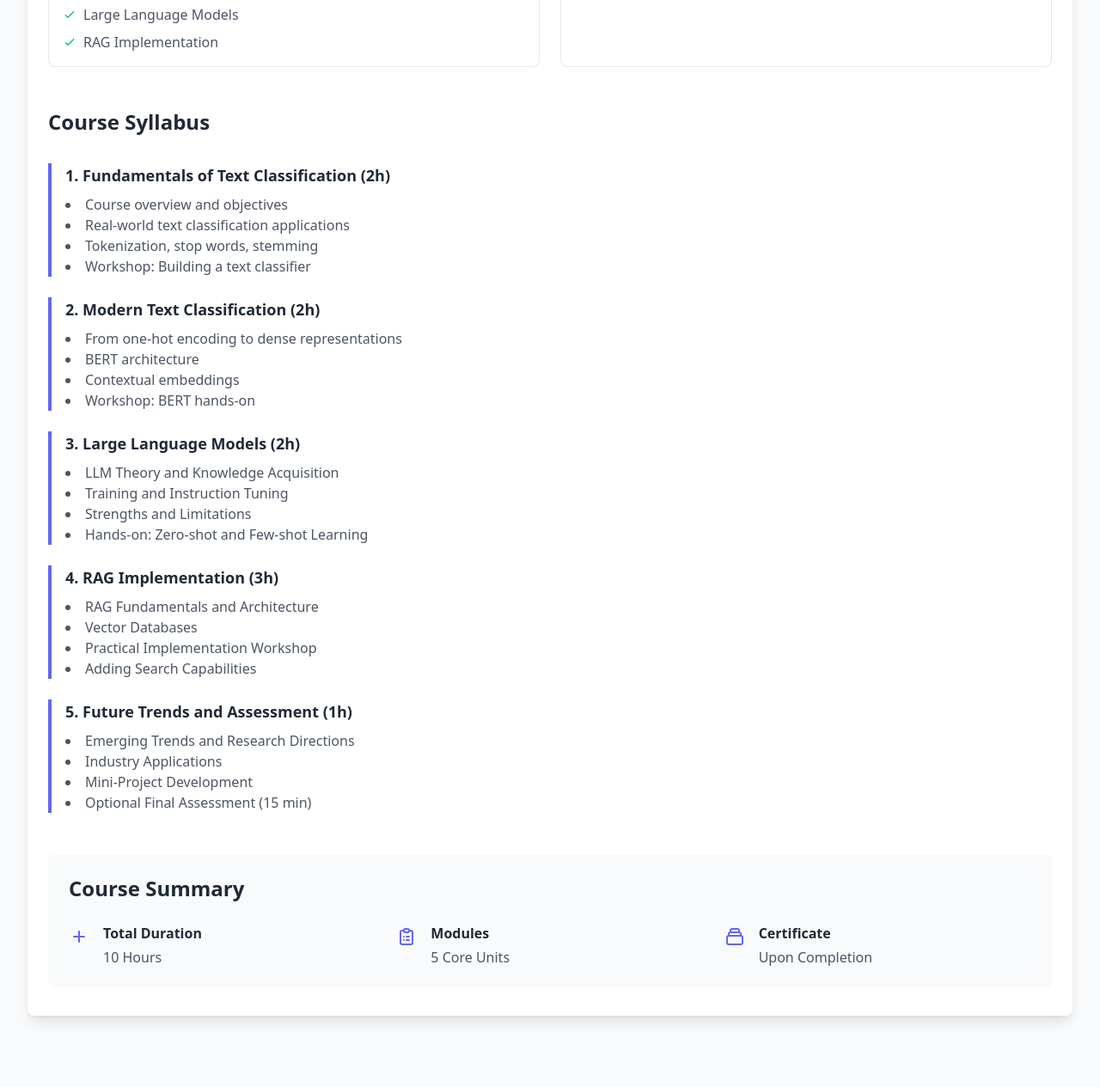
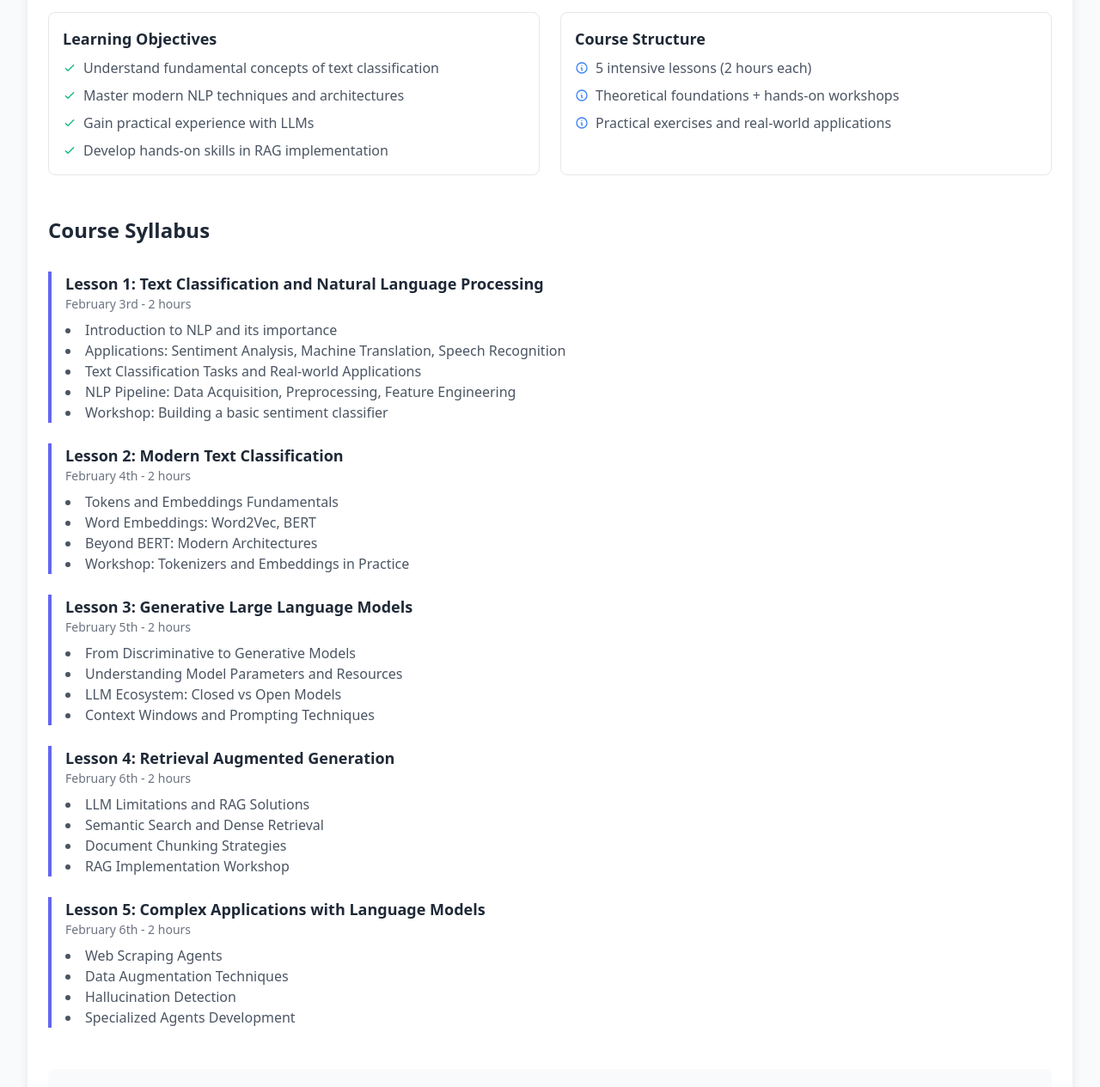
Before and after one commit to Net4uCA/Net4uCA, a plain HTML site: page index.html in a window 1280 px wide. Shown: the part 652-1917 px from the top of the page at 86% size. Before the commit the page ends 1882 px from the top, so only its background shows below. Drawn offline with nearby package versions, Linux system fonts and the light colour scheme.

Commit message:
Commit_nlp_course

```diff
--- a/index.html
+++ b/index.html
@@ -17,215 +17,243 @@
             background-color: #4f46e5;
             color: white;
         }
-        html {
-            scroll-behavior: smooth;
-        }
     </style>
 </head>
 <body class="bg-gray-50">
     <!-- Main Container -->
     <div class="max-w-7xl mx-auto px-4 sm:px-6 lg:px-8 py-12">
-        <!-- Header Section with Logo -->
+        <!-- Header Section -->
         <div class="flex items-center justify-center space-x-6 mb-12">
-            <img src="/api/placeholder/96/96" alt="University Logo" class="w-24 h-24 rounded-full shadow-md object-cover">
+            <img src="https://github.com/Net4uCA/Net4uCA.github.io/blob/main/net4u.png?raw=true" alt="University Logo" class="w-24 h-24 rounded-full shadow-md">
             <div class="text-left">
-                <h1 class="text-4xl font-bold text-gray-900">Networks for Humans laboratory (Net4U)</h1>
+                <h1 class="text-4xl font-bold text-gray-900">Networks for Humans laboratory - Net4U </h1>
                 <p class="text-xl text-gray-600 mt-2">Internet Engineering Courses</p>
-                <p class="text-xl text-gray-600 mt-2">University of Cagliari</p>
+                <p class="text-lg text-gray-600">University of Cagliari</p>
             </div>
         </div>
 
-        <!-- Course Content -->
-        <div class="bg-white shadow-lg rounded-lg overflow-hidden">
+        <!-- Course Tabs -->
+        <div class="mb-8">
+            <div class="border-b border-gray-200">
+                <nav class="flex -mb-px">
+                    <button onclick="switchTab('nlp')" class="tab-button active w-1/4 py-4 px-6 text-center border-b-2 font-medium text-sm rounded-t-lg hover:bg-indigo-50">
+                        Natural Language Processing
+                    </button>
+                    <button onclick="switchTab('cloud')" class="tab-button w-1/4 py-4 px-6 text-center border-b-2 font-medium text-sm rounded-t-lg hover:bg-indigo-50">
+                        Cloud Computing
+                    </button>
+
+                </nav>
+            </div>
+        </div>
+
+        <!-- NLP Course Content -->
+        <div id="nlp" class="tab-content active">
+            <div class="bg-white shadow-lg rounded-lg overflow-hidden">
             <!-- Course Header -->
             <div class="bg-indigo-600 px-6 py-8">
-                <h1 class="text-3xl font-bold text-white">Natural Language Processing</h1>
-                <p class="mt-2 text-indigo-100">From Fundamentals to Large Language Models</p>
+                <h1 class="text-3xl font-bold text-white">Seminar on Text Classification & Natural Language Processing</h1>
+                <p class="mt-2 text-indigo-100">From Text Classification to Large Language Models</p>
                 <div class="mt-4 flex items-center text-indigo-100">
-                    <svg class="h-5 w-5 mr-2" fill="none" stroke="currentColor" viewBox="0 0 24 24">
-                        <path stroke-linecap="round" stroke-linejoin="round" stroke-width="2" d="M12 8v4l3 3m6-3a9 9 0 11-18 0 9 9 0 0118 0z"></path>
-                    </svg>
-                    <span>10 Hours</span>
+                    <span class="mr-6">Duration: 10 Hours (5 Lessons)</span>
+                    <span>February 2025</span>
                 </div>
             </div>
 
             <!-- Course Overview -->
             <div class="px-6 py-8">
                 <h2 class="text-2xl font-bold text-gray-800">Course Overview</h2>
-                <p class="mt-4 text-gray-600">A comprehensive introduction to Natural Language Processing, covering both traditional approaches and modern Large Language Models. The course combines theoretical foundations with hands-on workshops.</p>
+                <p class="mt-4 text-gray-600">A comprehensive seminar covering modern text classification techniques, from fundamentals to advanced LLM applications. The course combines theoretical foundations with hands-on practice, emphasizing real-world applications.</p>
 
-                <!-- Course Highlights -->
+                <!-- Course Materials -->
+                <div class="mt-6">
+                    <a href="https://github.com/lu-ser/NLPSeminar" class="text-indigo-600 hover:text-indigo-800 flex items-center">
+                        <svg class="w-5 h-5 mr-2" fill="currentColor" viewBox="0 0 20 20">
+                            <path d="M10 0C4.477 0 0 4.477 0 10c0 4.42 2.865 8.166 6.839 9.489.5.092.682-.217.682-.482 0-.237-.008-.866-.013-1.7-2.782.604-3.369-1.341-3.369-1.341-.454-1.155-1.11-1.462-1.11-1.462-.908-.62.069-.608.069-.608 1.003.07 1.531 1.03 1.531 1.03.892 1.529 2.341 1.087 2.91.831.092-.646.35-1.086.636-1.336-2.22-.253-4.555-1.11-4.555-4.943 0-1.091.39-1.984 1.029-2.683-.103-.253-.446-1.27.098-2.647 0 0 .84-.269 2.75 1.025A9.578 9.578 0 0110 4.836c.85.004 1.705.115 2.504.337 1.909-1.294 2.747-1.025 2.747-1.025.546 1.377.203 2.394.1 2.647.64.699 1.028 1.592 1.028 2.683 0 3.842-2.339 4.687-4.566 4.934.359.309.678.919.678 1.852 0 1.336-.012 2.415-.012 2.743 0 .267.18.578.688.48C17.137 18.163 20 14.418 20 10c0-5.523-4.477-10-10-10z"/>
+                        </svg>
+                        Course Materials Repository
+                    </a>
+                </div>
+
+                <!-- Learning Objectives -->
                 <div class="mt-8 grid grid-cols-1 md:grid-cols-2 gap-6">
                     <div class="border rounded-lg p-4">
-                        <h3 class="font-semibold text-lg text-gray-800">What You'll Learn</h3>
+                        <h3 class="font-semibold text-lg text-gray-800">Learning Objectives</h3>
                         <ul class="mt-2 space-y-2 text-gray-600">
                             <li class="flex items-center">
                                 <svg class="h-4 w-4 mr-2 text-green-500" fill="none" stroke="currentColor" viewBox="0 0 24 24">
                                     <path stroke-linecap="round" stroke-linejoin="round" stroke-width="2" d="M5 13l4 4L19 7"></path>
                                 </svg>
-                                Text Classification Fundamentals
+                                Understand fundamental concepts of text classification
                             </li>
                             <li class="flex items-center">
                                 <svg class="h-4 w-4 mr-2 text-green-500" fill="none" stroke="currentColor" viewBox="0 0 24 24">
                                     <path stroke-linecap="round" stroke-linejoin="round" stroke-width="2" d="M5 13l4 4L19 7"></path>
                                 </svg>
-                                Modern NLP Techniques
+                                Master modern NLP techniques and architectures
                             </li>
                             <li class="flex items-center">
                                 <svg class="h-4 w-4 mr-2 text-green-500" fill="none" stroke="currentColor" viewBox="0 0 24 24">
                                     <path stroke-linecap="round" stroke-linejoin="round" stroke-width="2" d="M5 13l4 4L19 7"></path>
                                 </svg>
-                                Large Language Models
+                                Gain practical experience with LLMs
                             </li>
                             <li class="flex items-center">
                                 <svg class="h-4 w-4 mr-2 text-green-500" fill="none" stroke="currentColor" viewBox="0 0 24 24">
                                     <path stroke-linecap="round" stroke-linejoin="round" stroke-width="2" d="M5 13l4 4L19 7"></path>
                                 </svg>
-                                RAG Implementation
+                                Develop hands-on skills in RAG implementation
                             </li>
                         </ul>
                     </div>
                     <div class="border rounded-lg p-4">
-                        <h3 class="font-semibold text-lg text-gray-800">Prerequisites</h3>
+                        <h3 class="font-semibold text-lg text-gray-800">Course Structure</h3>
                         <ul class="mt-2 space-y-2 text-gray-600">
                             <li class="flex items-center">
                                 <svg class="h-4 w-4 mr-2 text-blue-500" fill="none" stroke="currentColor" viewBox="0 0 24 24">
                                     <path stroke-linecap="round" stroke-linejoin="round" stroke-width="2" d="M13 16h-1v-4h-1m1-4h.01M21 12a9 9 0 11-18 0 9 9 0 0118 0z"></path>
                                 </svg>
-                                Basic Python programming
+                                5 intensive lessons (2 hours each)
                             </li>
                             <li class="flex items-center">
                                 <svg class="h-4 w-4 mr-2 text-blue-500" fill="none" stroke="currentColor" viewBox="0 0 24 24">
                                     <path stroke-linecap="round" stroke-linejoin="round" stroke-width="2" d="M13 16h-1v-4h-1m1-4h.01M21 12a9 9 0 11-18 0 9 9 0 0118 0z"></path>
                                 </svg>
-                                Basic ML concepts
+                                Theoretical foundations + hands-on workshops
+                            </li>
+                            <li class="flex items-center">
+                                <svg class="h-4 w-4 mr-2 text-blue-500" fill="none" stroke="currentColor" viewBox="0 0 24 24">
+                                    <path stroke-linecap="round" stroke-linejoin="round" stroke-width="2" d="M13 16h-1v-4h-1m1-4h.01M21 12a9 9 0 11-18 0 9 9 0 0118 0z"></path>
+                                </svg>
+                                Practical exercises and real-world applications
                             </li>
                         </ul>
                     </div>
                 </div>
 
-                <!-- Course Syllabus -->
+                <!-- Detailed Syllabus -->
                 <div class="mt-12">
                     <h2 class="text-2xl font-bold text-gray-800">Course Syllabus</h2>
                     <div class="mt-8 space-y-6">
-                        <!-- Module 1 -->
+                        <!-- Lesson 1 -->
                         <div class="border-l-4 border-indigo-500 pl-4">
-                            <h3 class="font-semibold text-lg text-gray-800">1. Fundamentals of Text Classification (2h)</h3>
+                            <h3 class="font-semibold text-lg text-gray-800">Lesson 1: Text Classification and Natural Language Processing</h3>
+                            <p class="text-sm text-gray-500">February 3rd - 2 hours</p>
                             <ul class="mt-2 text-gray-600 list-disc list-inside">
-                                <li>Course overview and objectives</li>
-                                <li>Real-world text classification applications</li>
-                                <li>Tokenization, stop words, stemming</li>
-                                <li>Workshop: Building a text classifier</li>
+                                <li>Introduction to NLP and its importance</li>
+                                <li>Applications: Sentiment Analysis, Machine Translation, Speech Recognition</li>
+                                <li>Text Classification Tasks and Real-world Applications</li>
+                                <li>NLP Pipeline: Data Acquisition, Preprocessing, Feature Engineering</li>
+                                <li>Workshop: Building a basic sentiment classifier</li>
                             </ul>
                         </div>
 
-                        <!-- Module 2 -->
+                        <!-- Lesson 2 -->
                         <div class="border-l-4 border-indigo-500 pl-4">
-                            <h3 class="font-semibold text-lg text-gray-800">2. Modern Text Classification (2h)</h3>
+                            <h3 class="font-semibold text-lg text-gray-800">Lesson 2: Modern Text Classification</h3>
+                            <p class="text-sm text-gray-500">February 4th - 2 hours</p>
                             <ul class="mt-2 text-gray-600 list-disc list-inside">
-                                <li>From one-hot encoding to dense representations</li>
-                                <li>BERT architecture</li>
-                                <li>Contextual embeddings</li>
-                                <li>Workshop: BERT hands-on</li>
+                                <li>Tokens and Embeddings Fundamentals</li>
+                                <li>Word Embeddings: Word2Vec, BERT</li>
+                                <li>Beyond BERT: Modern Architectures</li>
+                                <li>Workshop: Tokenizers and Embeddings in Practice</li>
                             </ul>
                         </div>
 
-                        <!-- Module 3 -->
+                        <!-- Lesson 3 -->
                         <div class="border-l-4 border-indigo-500 pl-4">
-                            <h3 class="font-semibold text-lg text-gray-800">3. Large Language Models (2h)</h3>
+                            <h3 class="font-semibold text-lg text-gray-800">Lesson 3: Generative Large Language Models</h3>
+                            <p class="text-sm text-gray-500">February 5th - 2 hours</p>
                             <ul class="mt-2 text-gray-600 list-disc list-inside">
-                                <li>LLM Theory and Knowledge Acquisition</li>
-                                <li>Training and Instruction Tuning</li>
-                                <li>Strengths and Limitations</li>
-                                <li>Hands-on: Zero-shot and Few-shot Learning</li>
+                                <li>From Discriminative to Generative Models</li>
+                                <li>Understanding Model Parameters and Resources</li>
+                                <li>LLM Ecosystem: Closed vs Open Models</li>
+                                <li>Context Windows and Prompting Techniques</li>
                             </ul>
                         </div>
 
-                        <!-- Module 4 -->
+                        <!-- Lesson 4 -->
                         <div class="border-l-4 border-indigo-500 pl-4">
-                            <h3 class="font-semibold text-lg text-gray-800">4. RAG Implementation (3h)</h3>
+                            <h3 class="font-semibold text-lg text-gray-800">Lesson 4: Retrieval Augmented Generation</h3>
+                            <p class="text-sm text-gray-500">February 6th - 2 hours</p>
                             <ul class="mt-2 text-gray-600 list-disc list-inside">
-                                <li>RAG Fundamentals and Architecture</li>
-                                <li>Vector Databases</li>
-                                <li>Practical Implementation Workshop</li>
-                                <li>Adding Search Capabilities</li>
+                                <li>LLM Limitations and RAG Solutions</li>
+                                <li>Semantic Search and Dense Retrieval</li>
+                                <li>Document Chunking Strategies</li>
+                                <li>RAG Implementation Workshop</li>
                             </ul>
                         </div>
 
-                        <!-- Module 5 -->
+                        <!-- Lesson 5 -->
                         <div class="border-l-4 border-indigo-500 pl-4">
-                            <h3 class="font-semibold text-lg text-gray-800">5. Future Trends and Assessment (1h)</h3>
+                            <h3 class="font-semibold text-lg text-gray-800">Lesson 5: Complex Applications with Language Models</h3>
+                            <p class="text-sm text-gray-500">February 6th - 2 hours</p>
                             <ul class="mt-2 text-gray-600 list-disc list-inside">
-                                <li>Emerging Trends and Research Directions</li>
-                                <li>Industry Applications</li>
-                                <li>Mini-Project Development</li>
-                                <li>Optional Final Assessment (15 min)</li>
+                                <li>Web Scraping Agents</li>
+                                <li>Data Augmentation Techniques</li>
+                                <li>Hallucination Detection</li>
+                                <li>Specialized Agents Development</li>
                             </ul>
                         </div>
                     </div>
 
-                    <!-- Course Summary Box -->
+                    <!-- Course Summary -->
                     <div class="mt-12 bg-gray-50 rounded-lg p-6">
-                        <h2 class="text-2xl font-bold text-gray-800">Course Summary</h2>
+                        <h2 class="text-2xl font-bold text-gray-800">Course Information</h2>
                         <div class="mt-6 grid grid-cols-1 md:grid-cols-3 gap-6">
                             <div class="flex items-start">
                                 <svg class="h-6 w-6 text-indigo-500 mt-1" fill="none" stroke="currentColor" viewBox="0 0 24 24">
-                                    <path stroke-linecap="round" stroke-linejoin="round" stroke-width="2" d="M12 6v6m0 0v6m0-6h6m-6 0H6"></path>
+                                    <path stroke-linecap="round" stroke-linejoin="round" stroke-width="2" d="M12 8v4l3 3m6-3a9 9 0 11-18 0 9 9 0 0118 0z"></path>
                                 </svg>
                                 <div class="ml-4">
-                                    <h3 class="font-semibold text-gray-800">Total Duration</h3>
-                                    <p class="mt-1 text-gray-600">10 Hours</p>
+                                    <h3 class="font-semibold text-gray-800">Duration</h3>
+                                    <p class="mt-1 text-gray-600">10 Hours Total</p>
                                 </div>
                             </div>
                             <div class="flex items-start">
-                                <svg class="h-6 w-6 text-indigo-500 mt-1" fill="none" stroke="currentColor" viewBox="0 0 24 24">
-                                    <path stroke-linecap="round" stroke-linejoin="round" stroke-width="2" d="M9 5H7a2 2 0 00-2 2v12a2 2 0 002 2h10a2 2 0 002-2V7a2 2 0 00-2-2h-2M9 5a2 2 0 002 2h2a2 2 0 002-2M9 5a2 2 0 012-2h2a2 2 0 012 2m-3 7h3m-3 4h3m-6-4h.01M9 16h.01"></path>
-                                </svg>
-                                <div class="ml-4">
-                                    <h3 class="font-semibold text-gray-800">Modules</h3>
-                                    <p class="mt-1 text-gray-600">5 Core Units</p>
-                                </div>
-                            </div>
-                            <div class="flex items-start">
-                                <svg class="h-6 w-6 text-indigo-500 mt-1" fill="none" stroke="currentColor" viewBox="0 0 24 24">
-                                    <path stroke-linecap="round" stroke-linejoin="round" stroke-width="2" d="M19 11H5m14 0a2 2 0 012 2v6a2 2 0 01-2 2H5a2 2 0 01-2-2v-6a2 2 0 012-2m14 0V9a2 2 0 00-2-2M5 11V9a2 2 0 012-2m0 0V5a2 2 0 012-2h6a2 2 0 012 2v2M7 7h10"></path>
-                                </svg>
-                                <div class="ml-4">
-                                    <h3 class="font-semibold text-gray-800">Certificate</h3>
-                                    <p class="mt-1 text-gray-600">Upon Completion</p>
-                                </div>
-                            </div>
-                        </div>
+                                <svg class="h-6 w-6 text-indigo-500 mt-1" fill="none" stroke="currentColor" view
+        </div>
+
+        <!-- Cloud Computing Course -->
+        <div id="cloud" class="tab-content">
+            <div class="bg-white shadow-lg rounded-lg overflow-hidden">
+                <div class="bg-blue-600 px-6 py-8">
+                    <h1 class="text-3xl font-bold text-white">Other Courses</h1>
+                    <p class="mt-2 text-blue-100"> - </p>
+                    <div class="mt-4 flex items-center text-blue-100">
+                        <span class="mr-6">Coming Soon</span>
+                    </div>
+                </div>
+                <div class="px-6 py-8">
+                    <h2 class="text-2xl font-bold text-gray-800">Course Overview</h2>
+                    <p class="mt-4 text-gray-600">Comprehensive introduction to cloud computing concepts, covering infrastructure management, service deployment, and scalability considerations.</p>
+                    <div class="mt-8 bg-blue-50 rounded-lg p-6">
+                        <h3 class="text-lg font-semibold text-gray-800">Course Details Coming Soon</h3>
+                        <p class="mt-2 text-gray-600">Stay tuned for more information about upcoming course.</p>
                     </div>
                 </div>
             </div>
         </div>
+
     </div>
 
     <script>
         function switchTab(tabId) {
+            // Hide all tab contents
             document.querySelectorAll('.tab-content').forEach(content => {
                 content.classList.remove('active');
             });
 
+            // Remove active class from all buttons
             document.querySelectorAll('.tab-button').forEach(button => {
                 button.classList.remove('active');
             });
 
+            // Show selected tab content
             document.getElementById(tabId).classList.add('active');
+
+            // Add active class to clicked button
             event.currentTarget.classList.add('active');
-        }
-
-        window.addEventListener('hashchange', function() {
-            const hash = window.location.hash.substring(1);
-            if (hash) {
-                switchTab(hash);
-            }
-        });
-
-        if (window.location.hash) {
-            const hash = window.location.hash.substring(1);
-            switchTab(hash);
         }
     </script>
 </body>
```
